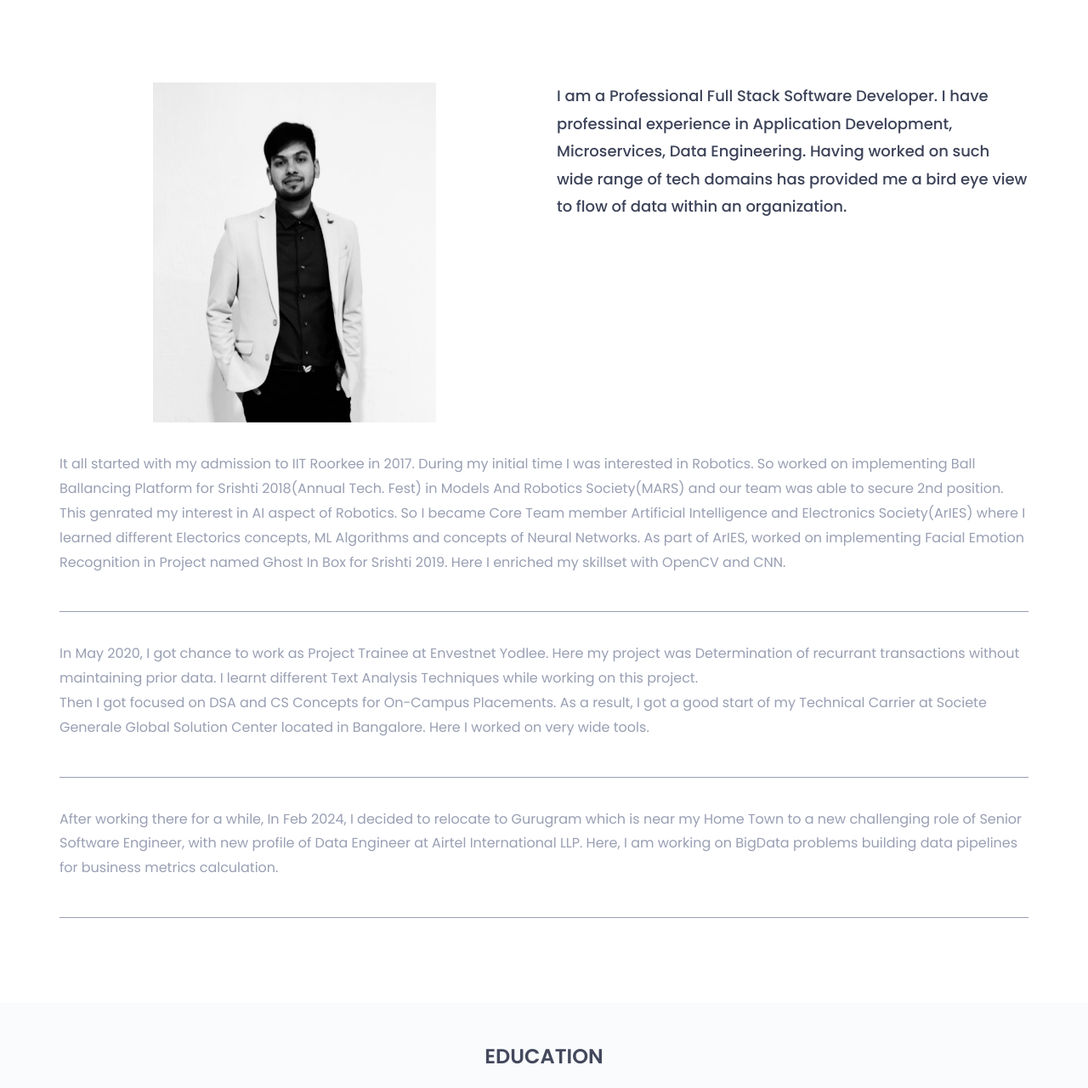
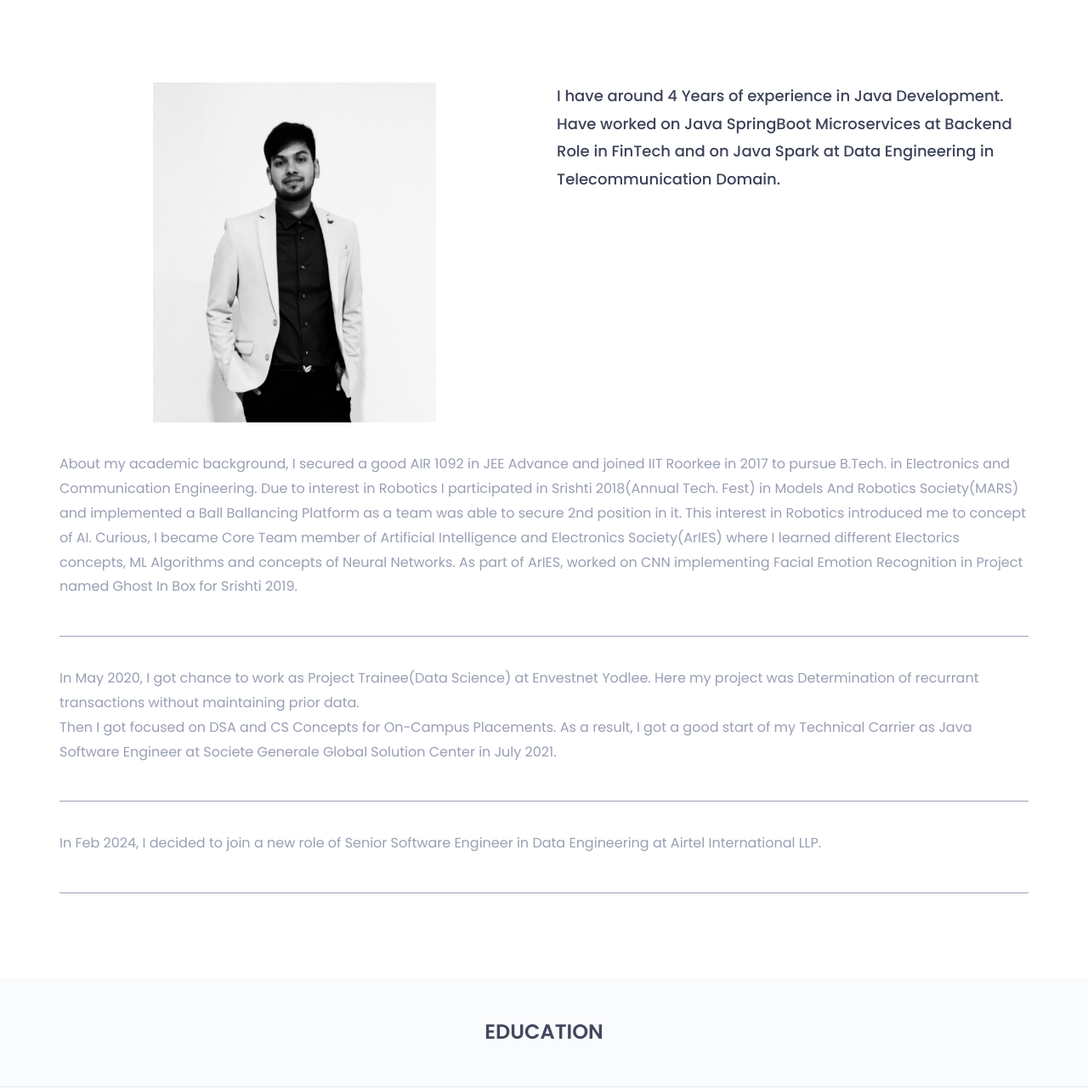
Before and after one commit to whuuno/whuuno.github.io, a plain HTML site: page index.html in a window 1280 px wide. Shown: the part 1020-2300 px from the top of the page at 85% size. Drawn offline with nearby package versions, Linux system fonts and the light colour scheme.

Commit message:
Updating content

```diff
--- a/index.html
+++ b/index.html
@@ -54,8 +54,7 @@
 						<div class="header-text">
 							<h2> Senior Software Engineer</h2><br>
 							<p>
-								Speciality Stack : Backend Developer, Microservice Architecture, Data Engineering <br>
-								Interests : ML/AI, LLM Application Development
+								Speciality Stack : Backend Developer, Microservice Architecture, Data Engineering, BigData <br>
 							</p>
 							<a href="assets/download/resume.pdf" download>download resume</a>
 						</div>
@@ -79,28 +78,25 @@
 						<div class="col-sm-6">
 							<div class="single-about-txt">
 								<h3>
-									I am a Professional Full Stack Software Developer. I have professinal experience in Application Development, Microservices, Data Engineering.
-									Having worked on such wide range of tech domains has provided me a bird eye view to flow of data within an organization.
+									I have around 4 Years of experience in Java Development. Have worked on Java SpringBoot Microservices at Backend Role in FinTech and on Java Spark at Data Engineering in Telecommunication Domain.
 								</h3>
 							</div>
 						</div>
 						<div class="col-sm-12">
 							<div class="single-about-txt">
 								<p>
-									It all started with my admission to IIT Roorkee in 2017. During my initial time I was interested in Robotics.
-									So worked on implementing Ball Ballancing Platform for Srishti 2018(Annual Tech. Fest) in Models And Robotics Society(MARS) and our team was able to secure 2nd position.
-									This genrated my interest in AI aspect of Robotics. So I became Core Team member Artificial Intelligence and Electronics Society(ArIES) where I learned different Electorics concepts, ML Algorithms and concepts of Neural Networks.
-									As part of ArIES, worked on implementing Facial Emotion Recognition in Project named Ghost In Box for Srishti 2019. Here I enriched my skillset with OpenCV and CNN.
+									About my academic background, I secured a good AIR 1092 in JEE Advance and joined IIT Roorkee in 2017 to pursue B.Tech. in Electronics and Communication Engineering. Due to interest in Robotics I participated in Srishti 2018(Annual Tech. Fest) in Models And Robotics Society(MARS) and implemented a Ball Ballancing Platform as a team was able to secure 2nd position in it.
+									This interest in Robotics introduced me to concept of AI. Curious, I became Core Team member of Artificial Intelligence and Electronics Society(ArIES) where I learned different Electorics concepts, ML Algorithms and concepts of Neural Networks.
+									As part of ArIES, worked on CNN implementing Facial Emotion Recognition in Project named Ghost In Box for Srishti 2019.
 								</p>
 								<p>
-									In May 2020, I got chance to work as Project Trainee at Envestnet Yodlee. Here my project was Determination of recurrant transactions without maintaining prior data.
-									I learnt different Text Analysis Techniques while working on this project.<br>
-									Then I got focused on DSA and CS Concepts for On-Campus Placements. As a result, I got a good start of my Technical Carrier at Societe Generale Global Solution Center located in Bangalore.
-									Here I worked on very wide tools.
+									In May 2020, I got chance to work as Project Trainee(Data Science) at Envestnet Yodlee. Here my project was Determination of recurrant transactions without maintaining prior data.
+									<br>
+									Then I got focused on DSA and CS Concepts for On-Campus Placements. As a result, I got a good start of my Technical Carrier as Java Software Engineer at Societe Generale Global Solution Center in July 2021.
 								</p>
 								<p>
-									After working there for a while, In Feb 2024, I decided to relocate to Gurugram which is near my Home Town to a new challenging role of Senior Software Engineer, with new profile of Data Engineer at Airtel International LLP.
-									Here, I am working on BigData problems building data pipelines for business metrics calculation.
+									In Feb 2024, I decided to join a new role of Senior Software Engineer in Data Engineering at Airtel International LLP.
+
 								</p>
 							</div>
 						</div>
```
